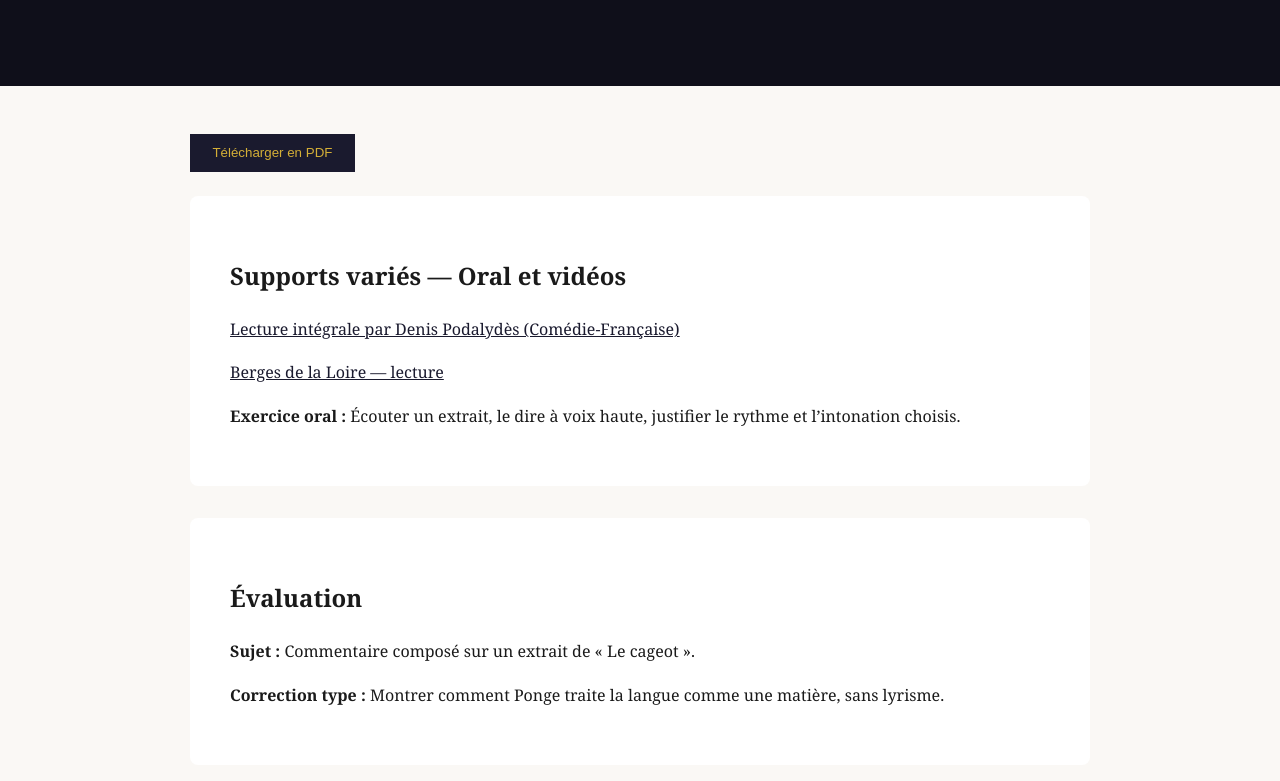
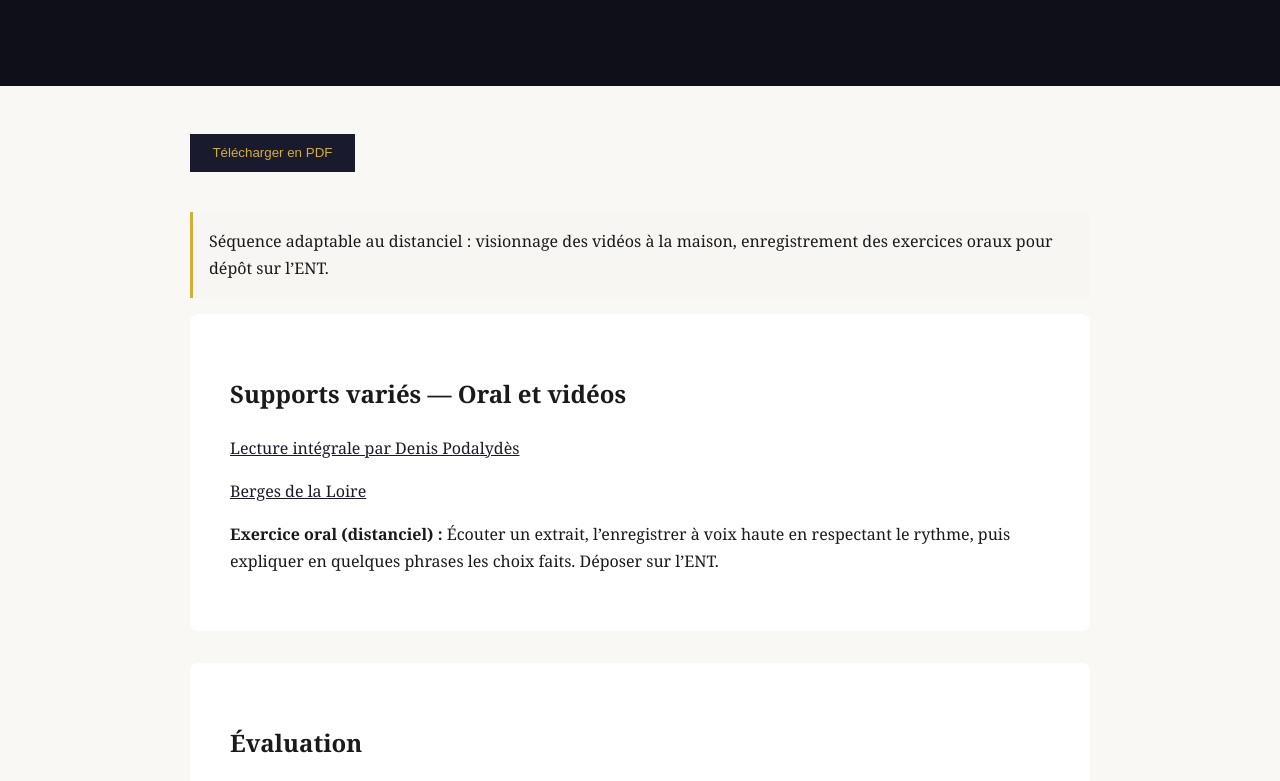
Before and after one commit to caropaolipompougnac84-code/fetes-monde-anglophone, a website: page public/francais-ponge.html in a window 1280 px wide. Shown: the part 171-952 px from the top of the page. Drawn offline with Linux system fonts and the light colour scheme.

Commit message:
Adapt French sequences for distance learning

```diff
--- a/public/francais-ponge.html
+++ b/public/francais-ponge.html
@@ -3,21 +3,22 @@
 <head>
 <meta charset="UTF-8">
 <title>Ponge — La rage de l’expression</title>
-<style>body{font-family:Georgia,serif;margin:0;background:#faf8f5;color:#1a1a1a;line-height:1.7}.hero{background:#0f0f1a;color:#f5f0e8;padding:5rem 1.5rem;text-align:center}.content{max-width:900px;margin:3rem auto;padding:0 1.5rem}.section{background:#fff;padding:2.5rem;margin-bottom:2rem;border-radius:8px}.pdf-btn{background:#1a1a2e;color:#d4af37;border:none;padding:.7rem 1.4rem;cursor:pointer;margin-bottom:1.5rem}a{color:#1a1a2e}</style>
+<style>body{font-family:Georgia,serif;margin:0;background:#faf8f5;color:#1a1a1a;line-height:1.7}.hero{background:#0f0f1a;color:#f5f0e8;padding:5rem 1.5rem;text-align:center}.content{max-width:900px;margin:3rem auto;padding:0 1.5rem}.section{background:#fff;padding:2.5rem;margin-bottom:2rem;border-radius:8px}.pdf-btn{background:#1a1a2e;color:#d4af37;border:none;padding:.7rem 1.4rem;cursor:pointer;margin-bottom:1.5rem}a{color:#1a1a2e}.note{background:#f8f6f3;padding:1rem;border-left:3px solid #d4af37;margin:1rem 0}</style>
 </head>
 <body>
 <div class="hero"><h1>Francis Ponge — La rage de l’expression</h1></div>
 <div class="content">
 <button class="pdf-btn" onclick="window.print()">Télécharger en PDF</button>
+<div class="note">Séquence adaptable au distanciel : visionnage des vidéos à la maison, enregistrement des exercices oraux pour dépôt sur l’ENT.</div>
 <div class="section">
 <h2>Supports variés — Oral et vidéos</h2>
-<p><a href="https://www.youtube.com/watch?v=OE_hwz4vXZg" target="_blank">Lecture intégrale par Denis Podalydès (Comédie-Française)</a></p>
-<p><a href="https://www.youtube.com/watch?v=i-pWN7mpjt8" target="_blank">Berges de la Loire — lecture</a></p>
-<p><strong>Exercice oral :</strong> Écouter un extrait, le dire à voix haute, justifier le rythme et l’intonation choisis.</p>
+<p><a href="https://www.youtube.com/watch?v=OE_hwz4vXZg" target="_blank">Lecture intégrale par Denis Podalydès</a></p>
+<p><a href="https://www.youtube.com/watch?v=i-pWN7mpjt8" target="_blank">Berges de la Loire</a></p>
+<p><strong>Exercice oral (distanciel) :</strong> Écouter un extrait, l’enregistrer à voix haute en respectant le rythme, puis expliquer en quelques phrases les choix faits. Déposer sur l’ENT.</p>
 </div>
 <div class="section">
 <h2>Évaluation</h2>
-<p><strong>Sujet :</strong> Commentaire composé sur un extrait de « Le cageot ».</p>
+<p><strong>Sujet :</strong> Commentaire composé sur un extrait de « Le cageot » (travail à rendre à distance).</p>
 <p><strong>Correction type :</strong> Montrer comment Ponge traite la langue comme une matière, sans lyrisme.</p>
 </div>
 <a href="/">Retour</a>
```
Also changed, not shown: public/francais-rimbaud.html (+4 -3 lines).
